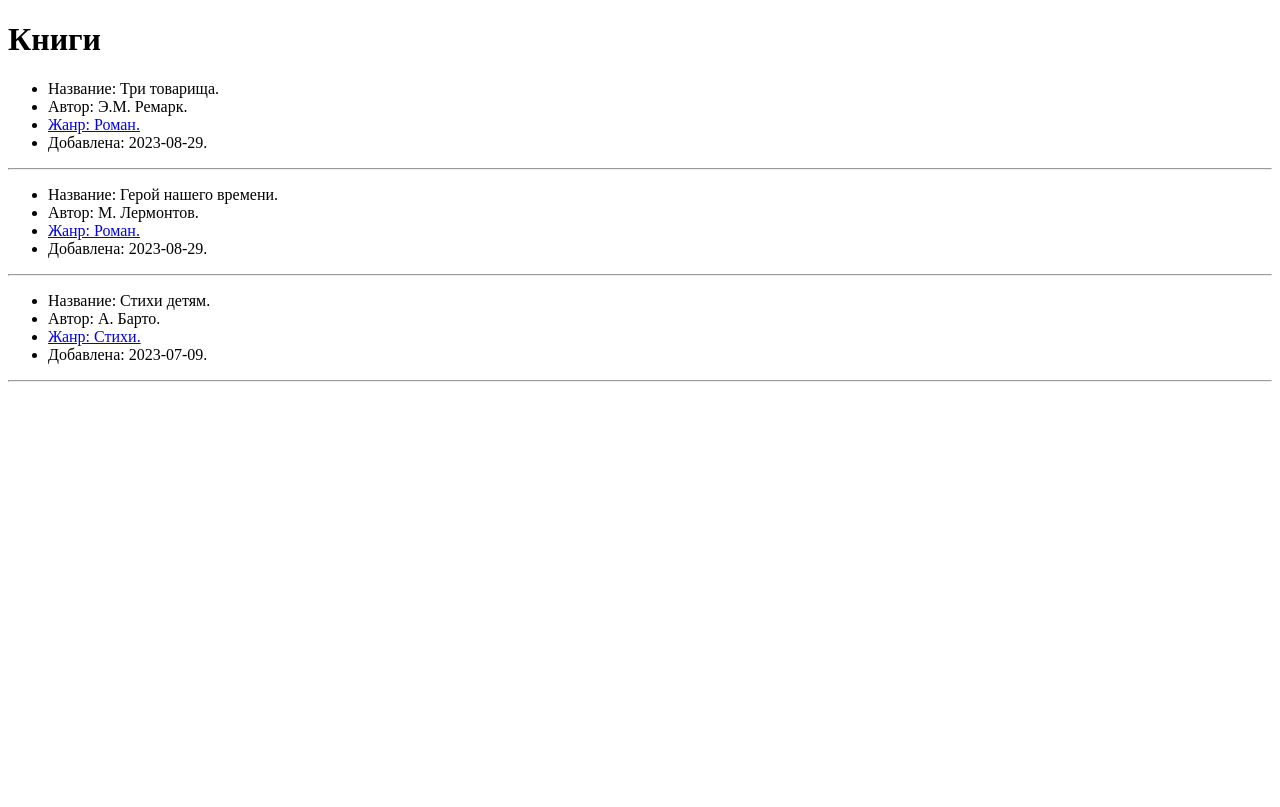
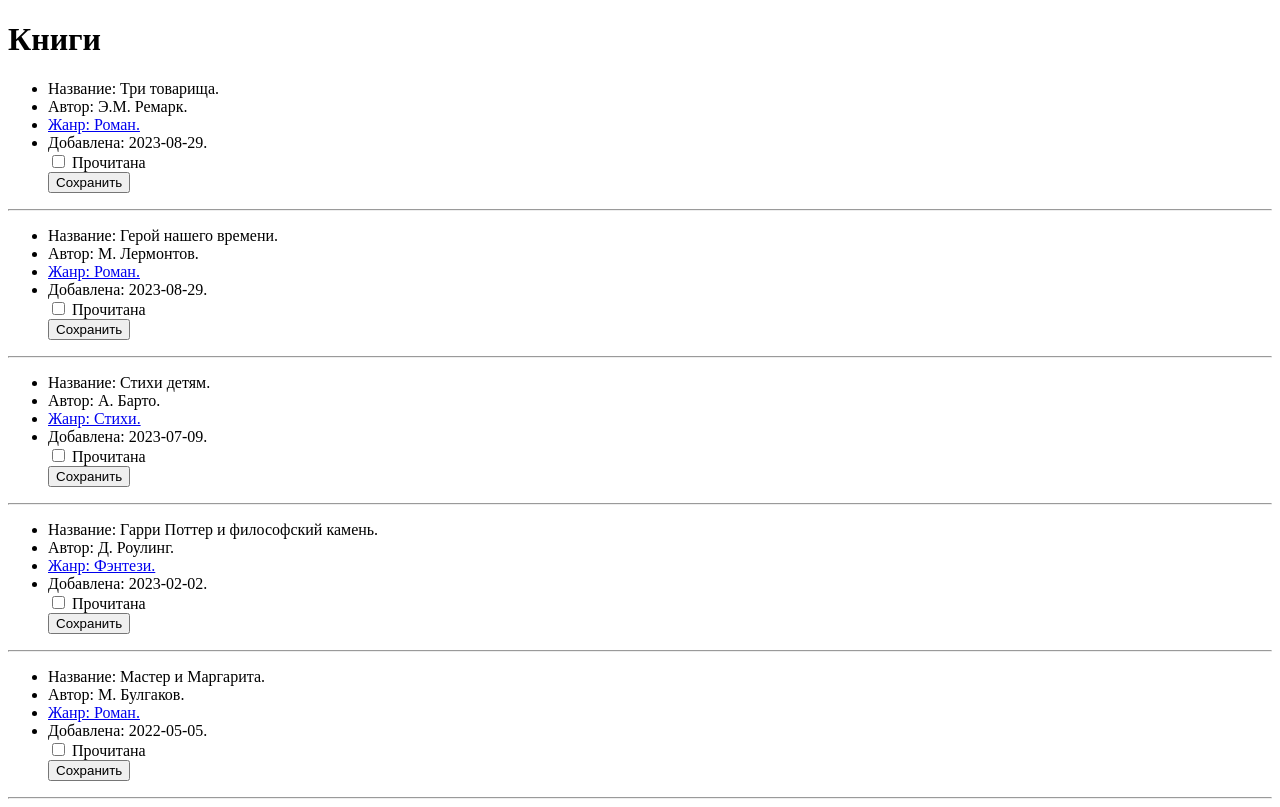
Before and after one commit to DariaZaytseva109/books_flask_sqlalchemy, a Flask app: page /api/v1/book/ in a window 1280 px wide. Before the commit the page ends 382 px from the top, so only its background shows below. Run offline with Flask 3, Linux system fonts and the light colour scheme; data comes from the database, SQL or seed files in the repository.

Commit message:
добавила в Book поле is_read , html-чекбокс с кнопкой на страницу. Нужно прописать логику для кнопки\чекбокса

```diff
--- a/main.py
+++ b/main.py
@@ -7,7 +7,7 @@ from model import Book, Genre, db
 API_ROOT = '/api/v1'
 BOOK_API_ROOT = API_ROOT + '/book/'
 GENRE_API_ROOT = API_ROOT + '/genre/'
-LIMIT = 3
+LIMIT = 5
 
 app = Flask(__name__)
 app.config["SQLALCHEMY_DATABASE_URI"] = "sqlite:///project.db"
@@ -23,8 +23,10 @@ with app.app_context():
     db.session.add(Book(id=4, title='Стихи', author='А. Пушкин', genre_id=2, date_added=date(2020, 1, 1)))
     db.session.add(Book(id=5, title='Гордость и предубеждение', author='Д. Остин', genre_id=1, date_added=date(2021, 10, 5)))
     db.session.add(Book(id=6, title='Стихи детям', author='А. Барто', genre_id=2, date_added=date(2023, 7, 9)))
+    db.session.add(Book(id=7, title='Гарри Поттер и философский камень', author='Д. Роулинг', genre_id=3, date_added=date(2023, 2, 2)))
     db.session.add(Genre(genre_id=1, genre='Роман'))
     db.session.add(Genre(genre_id=2, genre='Стихи'))
+    db.session.add(Genre(genre_id=3, genre='Фэнтези'))
     db.session.commit()
 
 
--- a/model.py
+++ b/model.py
@@ -13,6 +13,7 @@ class Book(db.Model):
     genre_id = db.Column(db.Integer, db.ForeignKey('genre.genre_id', ondelete='SET NULL'))
     genre_name = relationship('Genre', back_populates='books_of_genre')
     date_added = db.Column(db.Date, default=date.today())
+    is_read = db.Column(db.Boolean, default=False)
 
 
     def __repr__(self):
--- a/templates/main_page_books.html
+++ b/templates/main_page_books.html
@@ -12,6 +12,11 @@
     <li> Автор: {{ book.author }}. </li>
     <li> <a href=" {{ url_for('list_books_by_genre', genre_id=book.genre_id) }} "> Жанр: {{ book.genre_name }}. </a> </li>
     <li> Добавлена: {{ book.date_added }}. </li>
+        <div class="checkbox">
+        <input type="checkbox" id="click">
+        <label for="click" class="text"> Прочитана </label>
+        </div>
+    <button type="submit" name="save">Сохранить</button>
 </ul>
 <hr>
 {%- endfor %}
```
